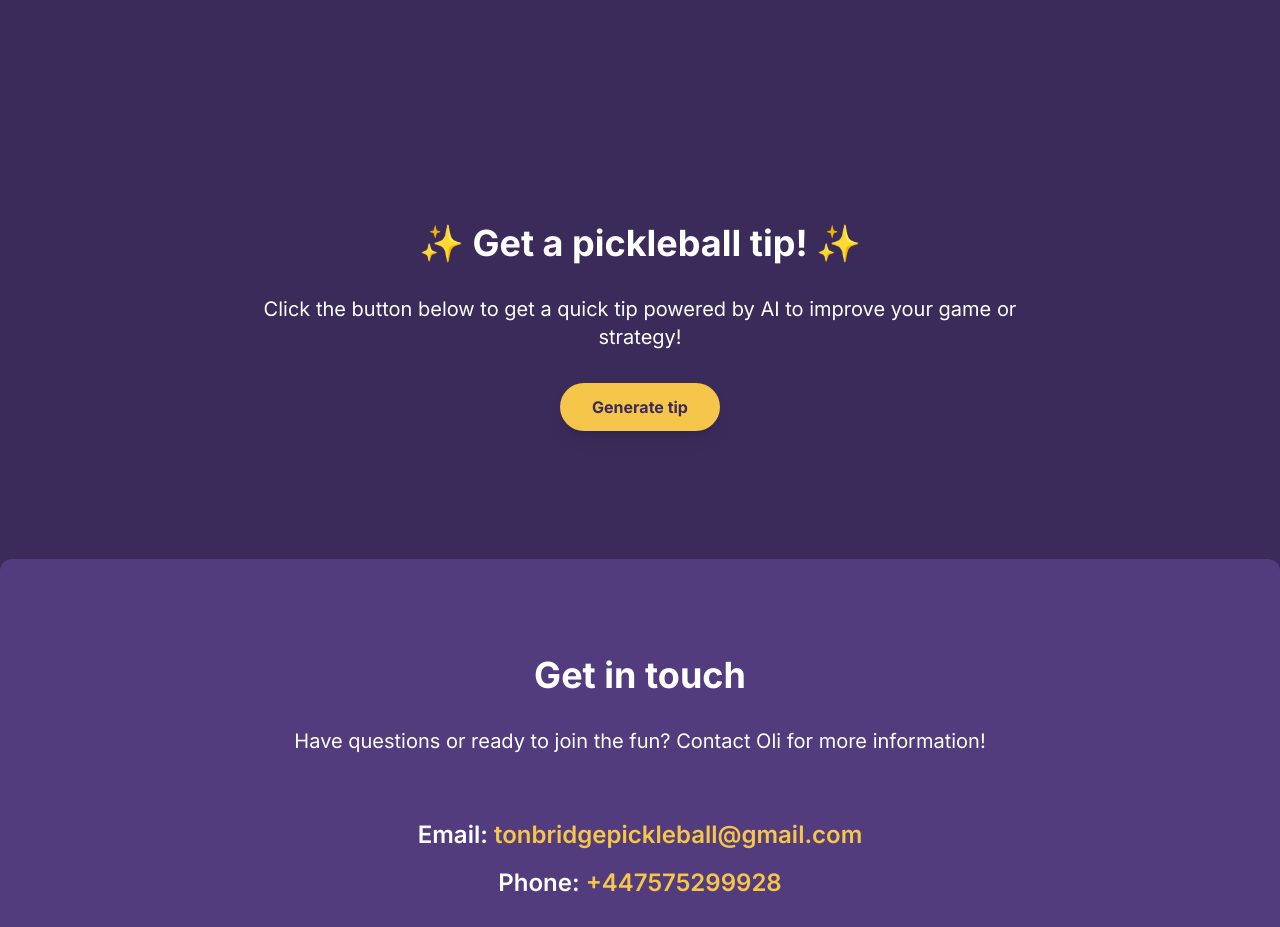
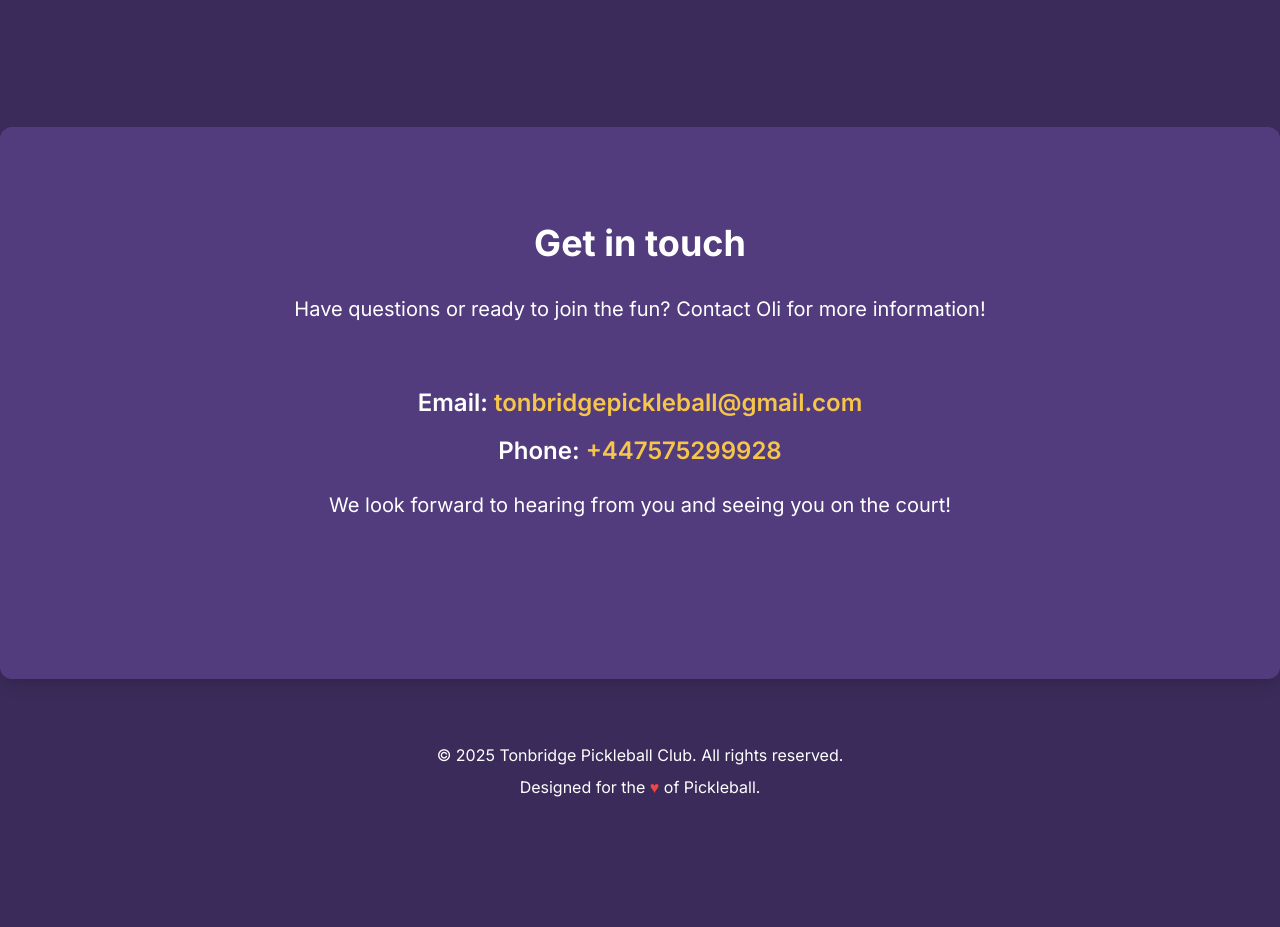
Before and after one commit to Pickleball-Club-Social/pcs-tonbridge, a plain HTML site: page index.html in a window 1280 px wide. Shown: the part 3560-4487 px from the top of the page. After the commit the page ends 4391 px from the top, so only its background shows below. Drawn offline with nearby package versions, Linux system fonts and the light colour scheme.

Commit message:
Add files via upload

```diff
--- a/index.html
+++ b/index.html
@@ -271,26 +271,6 @@
         </div>
     </section>
 
-    <!-- Gemini API Powered Feature: Pickleball Tip Generator -->
-    <section id="gemini-tip" class="py-16 md:py-24 px-6 text-white rounded-xl mt-8 max-w-7xl mx-auto">
-        <div class="max-w-3xl mx-auto text-center">
-            <h3 class="text-3xl md:text-4xl font-bold text-white mb-8">✨ Get a pickleball tip! ✨</h3>
-            <p class="text-lg md:text-xl mb-8">
-                Click the button below to get a quick tip powered by AI to improve your game or strategy!
-            </p>
-            <button id="generateTipBtn" class="bg-accent-yellow text-dark-purple hover:bg-yellow-400 font-bold py-3 px-8 rounded-full shadow-lg transition duration-300 ease-in-out transform hover:scale-105 flex items-center justify-center mx-auto">
-                <span id="buttonText">Generate tip</span>
-                <div id="loadingSpinner" class="spinner ml-2 hidden"></div>
-            </button>
-            <div id="tipOutput" class="bg-light-purple p-6 rounded-lg shadow-md mt-10 text-white text-lg italic hidden">
-                <!-- Pickleball tip will be displayed here -->
-            </div>
-            <div id="errorMessage" class="bg-red-500 text-white p-4 rounded-lg shadow-md mt-10 text-lg hidden">
-                <!-- Error messages will be displayed here -->
-            </div>
-        </div>
-    </section>
-
     <!-- Contact Section -->
     <section id="contact" class="py-16 md:py-24 px-6 bg-medium-purple text-white rounded-xl shadow-lg mt-8 mb-8 max-w-7xl mx-auto">
         <div class="max-w-3xl mx-auto text-center">
```
